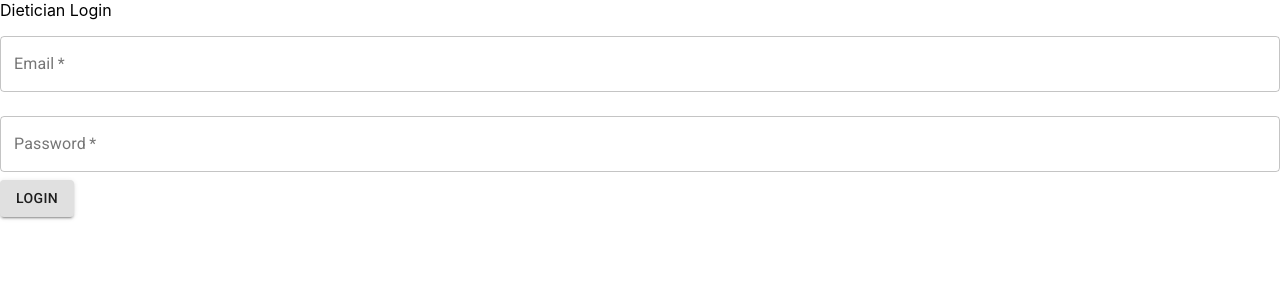
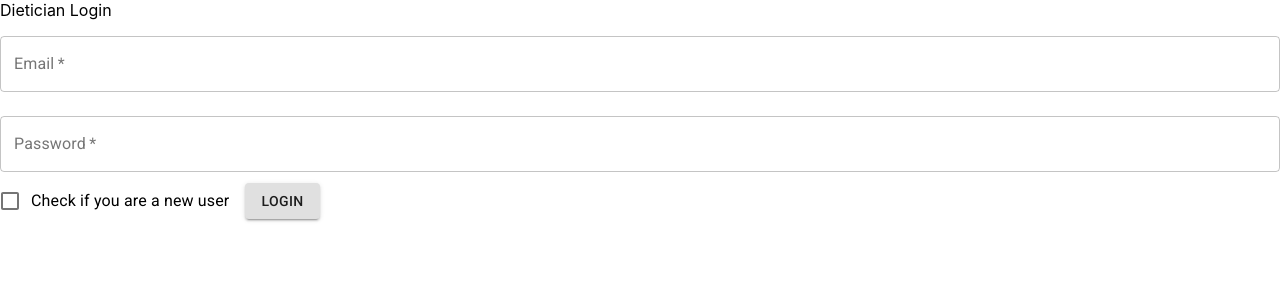
Before and after one commit to allygator/dietician, a React (Create React App) app: page /login in a window 1280 px wide. Shown: the top 300 px of the page. Built offline with nearby package versions, Linux system fonts and the light colour scheme; no server answers.

Commit message:
Working on getting firebase setup

```diff
--- a/package.json
+++ b/package.json
@@ -5,6 +5,8 @@
   "dependencies": {
     "@material-ui/core": "^4.5.0",
     "@material-ui/icons": "^4.4.3",
+    "firebase": "^7.4.0",
+    "npm": "^6.13.1",
     "react": "^16.9.0",
     "react-dom": "^16.9.0",
     "react-router-dom": "^5.1.2",
--- a/src/components/App.js
+++ b/src/components/App.js
@@ -1,19 +1,38 @@
-import React from "react";
+import React, { useEffect, useContext, useState } from "react";
 import "../App.css";
 import { BrowserRouter as Router, Route, Switch } from "react-router-dom";
 import Home from "./Home";
 import Login from "./Login";
 import Profile from "./Profile";
+import UserContext from "./Context/UserContext";
+import { FirebaseContext } from "./Context/Firebase";
 
 function App() {
   //Add additional routes here following the login route example
+  const firebase = useContext(FirebaseContext);
+  const [user, setUser] = useState({
+    authUser: null,
+  });
+  useEffect(() => {
+    firebase.auth.onAuthStateChanged(authUser => {
+      if (authUser && authUser !== user.authUser) {
+        // console.log(authUser);
+        setUser({ ...user, authUser: authUser });
+      }
+      if (!authUser && user.authUser) {
+        setUser({ ...user, authUser: null });
+      }
+    });
+  }, [firebase.auth, user]);
   return (
     <Router>
-      <Switch>
-        <Route path="/" exact component={Home} />
-        <Route path="/login" component={Login} />
-        <Route path="/profile" component={Profile} />
-      </Switch>
+      <UserContext.Provider value={user}>
+        <Switch>
+          <Route path="/" exact component={Home} />
+          <Route path="/login" component={Login} />
+          <Route path="/profile" component={Profile} />
+        </Switch>
+      </UserContext.Provider>
     </Router>
   );
 }
--- /dev/null
+++ b/src/components/Context/Firebase/context.js
@@ -0,0 +1,5 @@
+import React from "react";
+
+const FirebaseContext = React.createContext(null);
+
+export default FirebaseContext;
--- /dev/null
+++ b/src/components/Context/Firebase/firebase.js
@@ -0,0 +1,40 @@
+import app from "firebase/app";
+import "firebase/auth";
+import "firebase/firestore";
+
+const config = {
+  apiKey: process.env.REACT_APP_FIREBASE_API,
+  authDomain: process.env.REACT_APP_AUTHDOMAIN,
+  databaseURL: process.env.REACT_APP_DATABASEURL,
+  projectId: process.env.REACT_APP_PROJECTID,
+  storageBucket: process.env.REACT_APP_STORAGEBUCKET,
+  messagingSenderId: process.env.REACT_APP_MESSAGINGSENDERID,
+  appId: process.env.REACT_APP_APPID,
+};
+
+class Firebase {
+  constructor() {
+    app.initializeApp(config);
+    this.auth = app.auth();
+    this.db = app.firestore();
+    this.googleProvider = new app.auth.GoogleAuthProvider();
+  }
+
+  doCreateUserWithEmailAndPassword = (email, password) =>
+    this.auth.createUserWithEmailAndPassword(email, password);
+
+  doSignInWithEmailAndPassword = (email, password) =>
+    this.auth.signInWithEmailAndPassword(email, password);
+
+  doSignOut = () => this.auth.signOut();
+
+  doPasswordReset = email => this.auth.sendPasswordResetEmail(email);
+
+  doPasswordUpdate = password => this.auth.currentUser.updatePassword(password);
+
+  doSignInWithGoogle = () => this.auth.signInWithPopup(this.googleProvider);
+
+  doProfileUpdate = data => this.auth.currentUser.updateProfile(data);
+}
+
+export default Firebase;
--- /dev/null
+++ b/src/components/Context/Firebase/index.js
@@ -0,0 +1,6 @@
+import FirebaseContext from "./context";
+import Firebase from "./firebase";
+
+export default Firebase;
+
+export { FirebaseContext };
--- /dev/null
+++ b/src/components/Context/UserContext.js
@@ -0,0 +1,5 @@
+import { createContext } from "react";
+
+const UserContext = createContext(null);
+
+export default UserContext;
--- a/src/components/Login.js
+++ b/src/components/Login.js
@@ -1,11 +1,20 @@
 import React from "react";
-import { useState } from "react";
+import { useState, useContext } from "react";
 import "../App.css";
+import { FirebaseContext } from "./Context/Firebase";
+import UserContext from "./Context/UserContext";
+import TextField from "@material-ui/core/TextField";
+import Checkbox from "@material-ui/core/Checkbox";
+import Button from "@material-ui/core/Button";
+import FormControlLabel from "@material-ui/core/FormControlLabel";
 
-import TextField from "@material-ui/core/TextField";
-import Button from "@material-ui/core/Button";
+import { Redirect } from "react-router-dom";
 
 function Login() {
+  const firebase = useContext(FirebaseContext);
+  const userData = useContext(UserContext);
+  const [newUser, createUser] = useState(false);
+  const toggle = () => createUser(!newUser);
   const [signinInputs, setSignin] = useState({
     email: "",
     password: "",
@@ -17,7 +26,36 @@ function Login() {
 
   const handleClick = name => event => {};
 
-  return (
+  function signin(email, pass) {
+    firebase
+      .doSignInWithEmailAndPassword(email, pass)
+      .catch(error => {
+        console.log(error);
+      });
+  }
+
+  function signup(email, pass) {
+    firebase
+      .doCreateUserWithEmailAndPassword(email, pass)
+      .then(authUser => {
+        console.log(userData);
+        console.log(authUser);
+        if (authUser.additionalUserInfo.isNewUser) {
+          if (firebase) {
+            firebase.db
+              .collection("users")
+              .doc(authUser.user.uid)
+              .set({ bank: 0, admin: false });
+          }
+        }
+      })
+      .catch(error => {
+        console.log(error);
+      });
+  }
+
+  let fields = (
+      <div>
     <div className="login_fields">
       Dietician Login
       <TextField
@@ -40,11 +78,61 @@ function Login() {
         fullWidth
         margin="normal"
       />
-      <Button variant="contained" id="submitButton" onClick={handleClick()}>
+      <FormControlLabel
+            control={
+                <Checkbox
+                      checked={newUser}
+                      onChange={toggle}
+                      value="newUser"
+                      inputProps={{
+                        'aria-label': 'primary checkbox',
+                      }}
+                    />
+            }
+            label="Check if you are a new user"
+          />
+
+  <Button variant="contained" id="submitButton" onClick={()=> signin(signinInputs.email, signinInputs.password)}>
         Login
       </Button>
     </div>
+    </div>
+  );
+
+  return (
+<div className="login">
+  <div className="signin">
+    {userData.authUser ? (
+      <Redirect
+        to={{
+          pathname: "/calendar",
+        }}
+      />
+    ) : (
+      fields
+    )}
+  </div>
+</div>
+
+
   );
 }
 
 export default Login;
+
+// <div className="login">
+//   <div className="signin">
+//     {userData.authUser ? (
+//       <Redirect
+//         to={{
+//           pathname: "/calendar",
+//         }}
+//       />
+//     ) : (
+//       fields
+//     )}
+//   </div>
+// </div>
+// <div>
+// {fields}
+// </div>
--- a/src/index.js
+++ b/src/index.js
@@ -3,8 +3,14 @@ import ReactDOM from "react-dom";
 import "./index.css";
 import App from "./components/App";
 import * as serviceWorker from "./serviceWorker";
+import Firebase, { FirebaseContext } from "./components/Context/Firebase";
 
-ReactDOM.render(<App />, document.getElementById("root"));
+ReactDOM.render(
+  <FirebaseContext.Provider value={new Firebase()}>
+    <App />
+  </FirebaseContext.Provider>,
+  document.getElementById("root")
+);
 
 // If you want your app to work offline and load faster, you can change
 // unregister() to register() below. Note this comes with some pitfalls.
```
Also changed, not shown: 2 other files (tests, documents, lock files or other folders).
